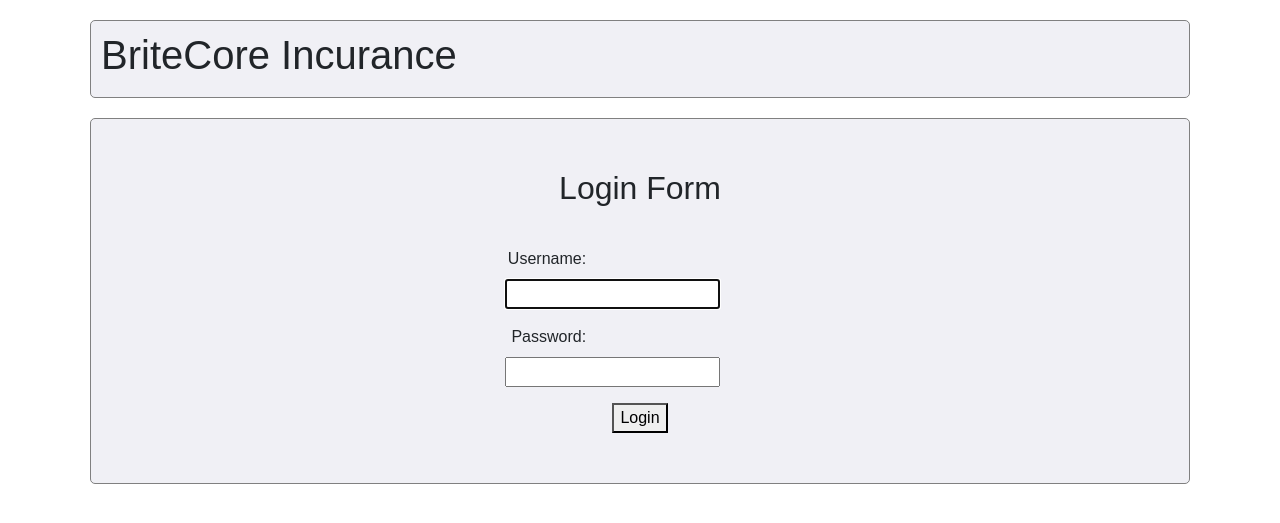
After one commit to rabihkodeih/britecoretest, a Django app: page /accounts/login/ in a window 1280 px wide. The commit adds this page. Shown: the top 523 px of the page. Run offline with Django 3.2, Linux system fonts and the light colour scheme; data that the repository does not hold is empty; some libraries are stand-ins or nearby versions.

Commit message:
Added login/logout functionality

```diff
--- a/britecore/urls.py
+++ b/britecore/urls.py
@@ -22,6 +22,7 @@ from main import api
 
 urlpatterns = [
     path('admin/', admin.site.urls),
+    path('accounts/', include('django.contrib.auth.urls')),
     url(r'', include(views.urls)),
-    url(r'api/', include(api.urls))
+    url(r'api/', include(api.urls)),
 ]
--- a/main/models.py
+++ b/main/models.py
@@ -29,6 +29,9 @@ class RiskType(models.Model):
     def __str__(self):
         return self.name
 
+#TODO: implement
+class RiskInstance(models.Model):
+    pass
 
 class FieldType(models.Model):
     name = models.CharField(max_length=16)
--- a/main/static/css/app.css
+++ b/main/static/css/app.css
@@ -5,6 +5,7 @@ body {
 
 .row {
     padding: 20px;
+    margin-bottom: -20px;
 }
 
 .col {
@@ -12,6 +13,39 @@ body {
 	border: 1px solid grey;
 	border-radius: 5px;
 	padding: 10px;
+}
+
+.login {
+	width: 50%;
+	margin: 0 auto;
+	margin-top: 40px;
+	margin-bottom: 40px;
+}
+
+.login h2,
+.login form div {
+	text-align: center;
+}
+
+.login form label {
+	width: 30%;
+	text-align: right;
+}
+
+.login form input {
+	width: auto;
+}
+
+.header_right {
+	float:right;
+}
+
+.header_left {
+	float:left;
+}
+
+.header_account {
+	margin-top: 15px;
 }
 
 .btn_container {
--- /dev/null
+++ b/main/templates/base.html
@@ -0,0 +1,41 @@
+{% load static %}
+<!DOCTYPE html>
+<html>
+
+<head>
+    <meta charset="UTF-8">
+    <title>BriteCore Test</title>
+    <link rel="shortcut icon" type="image/png" href="{% static 'favicon.ico' %}"/>
+    <link rel="stylesheet" type="text/css" href="{% static 'css/bootstrap.min.css'%}"/>
+    <link rel="stylesheet" type="text/css" href="{% static 'css/app.css'%}"/>
+    <link rel="stylesheet" type="text/css" href="{% static 'css/gijgo.css'%}"/>
+
+    <script type="text/javascript" src="{% static 'js/jquery-3.2.1.min.js'%}"></script>
+    <script type="text/javascript" src="{% static 'js/bootstrap.min.js'%}"></script>
+    <script type="text/javascript" src="{% static 'js/vue.js'%}"></script>
+    <script type="text/javascript" src="{% static 'js/axios.js'%}"></script>
+    <script type="text/javascript" src="{% static 'js/gijgo.js'%}"></script>
+</head>
+
+<body>
+    <script type="text/javascript">
+        const global = {
+            url_risktype: "{% url 'url_risktype' %}",
+            url_risktypes: "{% url 'url_risktypes' %}"
+        }
+    </script>
+
+    <div class="container">
+
+        {% block header %}{% include "components/header.html" %}{% endblock %}
+
+		<main>
+		       {% block content %}
+		       {% endblock %}
+		</main>
+    </div>
+
+    <script type="text/javascript" src="{% static 'js/app.js'%}"></script>
+</body>
+
+</html>
--- /dev/null
+++ b/main/templates/components/bare_header.html
@@ -0,0 +1,9 @@
+<div class="row">
+    <div class="col">
+        <div class="header_left">
+           <h1>BriteCore Incurance</h1>
+        </div>
+        <div class="header_right">
+        </div>
+    </div>
+</div>
--- /dev/null
+++ b/main/templates/registration/login.html
@@ -0,0 +1,18 @@
+{% extends 'base.html' %}
+
+{% block header %}{% include "components/bare_header.html" %}{% endblock %}
+
+{% block content %}
+<div class="row">
+    <div class="col">
+		<div class="login">
+			<h2>Login Form</h2>
+			<form method="post" class="login">
+				{% csrf_token %}
+				{{ form.as_p }}
+				<div><button type="submit">Login</button></div>
+	    	</form>
+        </div>
+    </div>
+</div>
+{% endblock %}
```
Also changed, not shown: britecore/settings.py (+7 -1 lines), main/templates/components/header.html (added, +15 -0 lines), main/templates/home.html (added, +28 -0 lines), main/views.py (+6 -5 lines), scratchpad.py (added, +49 -0 lines).
